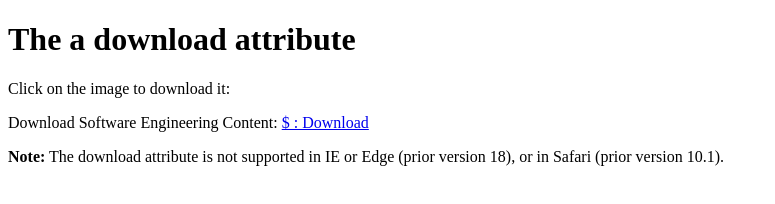
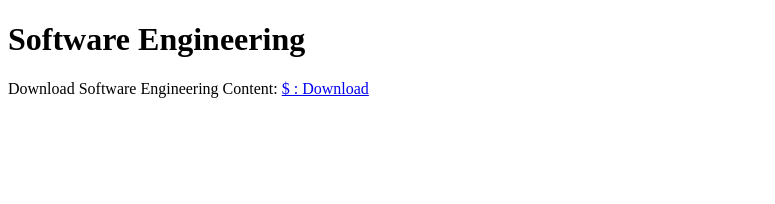
Before and after one commit to AkshanshChauhan/Sem-4th-books, a plain HTML site: page index.html in a window 1280 px wide. Shown: the whole page, without its empty margins (0-775 px from the left). Drawn offline with Linux system fonts and the light colour scheme.

Commit message:
Update index.html

```diff
--- a/index.html
+++ b/index.html
@@ -2,14 +2,13 @@
 <html>
 <body>
 
-<h1>The a download attribute</h1>
+<h1>Software Engineering</h1>
 
-<p>Click on the image to download it:<p>Download Software Engineering Content:
+<p>Download Software Engineering Content:
 <a href="Software Engineering 4sem.zip" download>
 $ : Download
 </a>
-
-<p><b>Note:</b> The download attribute is not supported in IE or Edge (prior version 18), or in Safari (prior version 10.1).</p>
+</p>
 
 </body>
 </html>
```
